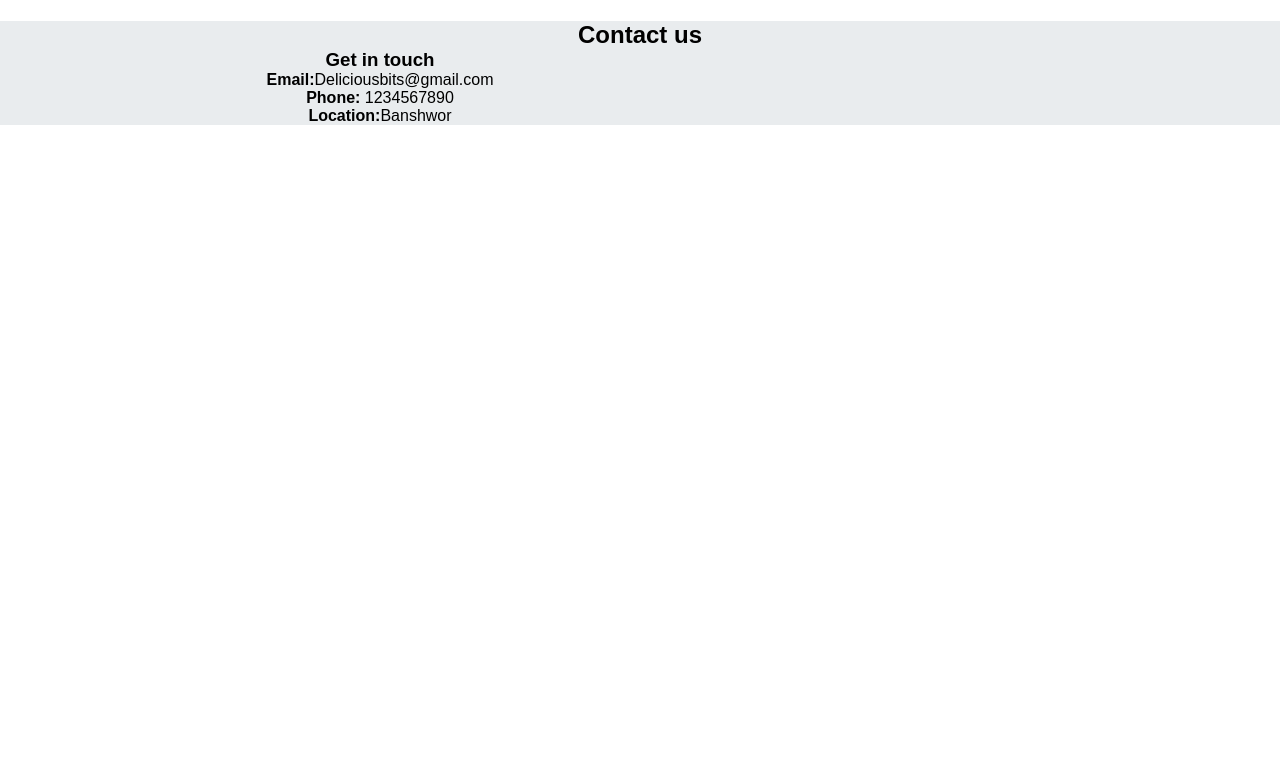
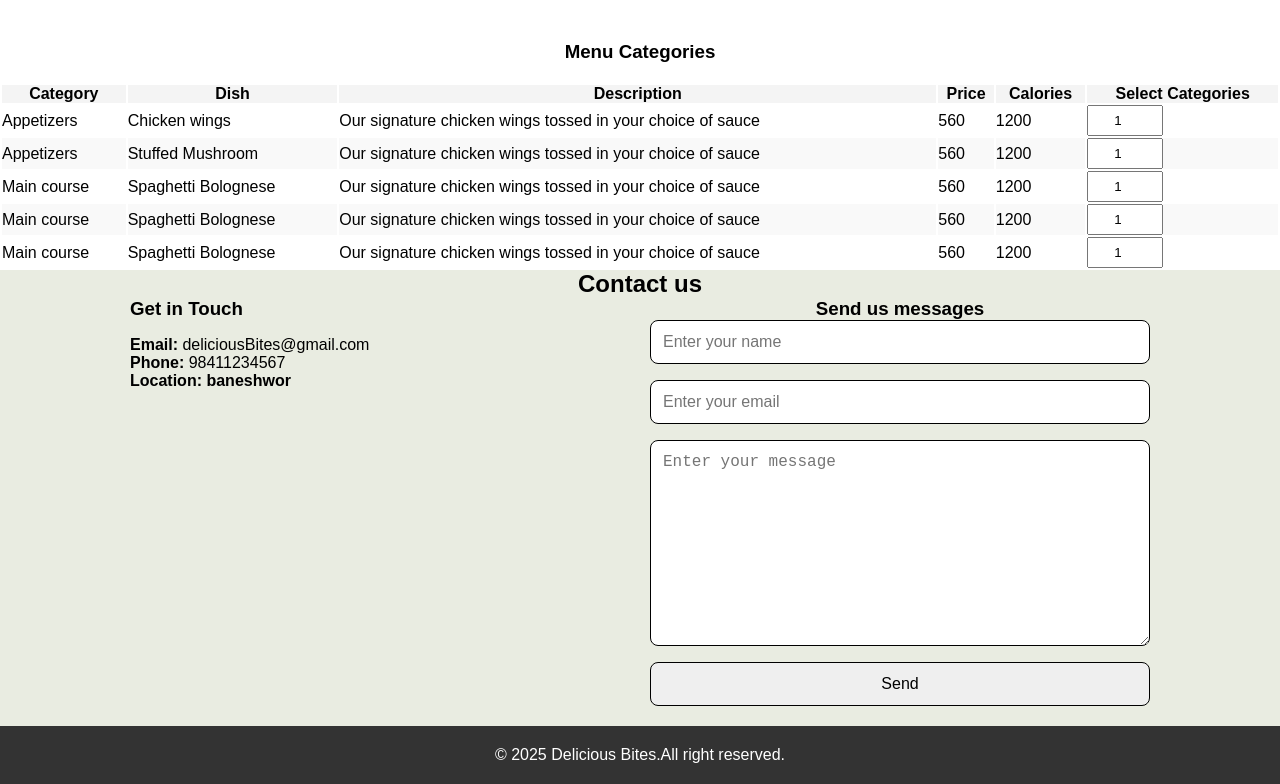
Before and after one commit to sumankarki04/Food-Web, a plain HTML site: page NON CREDIT COURSE/HTML CSS JS/food/index.html in a window 1280 px wide. Shown: the part 2102-2886 px from the top of the page. Before the commit the page ends 2227 px from the top, so only its background shows below. Drawn offline with Linux system fonts and the light colour scheme.

Commit message:
Add updated HTML-CSS-JS project code

```diff
--- a/NON CREDIT COURSE/HTML CSS JS/food/index.html
+++ b/NON CREDIT COURSE/HTML CSS JS/food/index.html
@@ -1,3 +1,4 @@
+
 <!DOCTYPE html>
 <html lang="en">
 <head>
@@ -92,39 +93,94 @@ text-align: center;
 margin-bottom: 20px;
         }
         .about-section{
-            display: flex;
+            display:flex;
             flex-wrap: wrap;
             justify-content: center;
             align-items: center;
-
         }
         .about-text,.about-image{
-            flex: 1;
+            flex:1;
             max-width: 600px;
-            min-width: 280;
+            min-width: 280px;
             padding: 20px;
         }
+.about-text h2{
+    margin-bottom: 20px;
+}
+.about-section p{
+    margin-bottom: 14px;
+}
+
         .about-image img{
-            width: 100%;
-        }
-        .about-text h2{
-            margin-bottom: 20px;
-
+            width:100%;
         }
         .contact-section{
-            background-color: #e9ecee;
+            background-color: #e9ece1;
             text-align: center;
         }
         .contact-container{
-            display: flex;
+            display:flex;
             flex-wrap: wrap;
             justify-content: center;
-            gap: 20px;
+            gap:20px;
+            padding-bottom: 20px;
         }
-        .contact-detail,.contact-form{
-            flex: 1;
+        .contact-details, .contact-form{
+            flex:1;
             max-width: 500px;
         }
+        .contact-details{
+           text-align: left;
+        }
+        .contact-details h3{
+            margin-bottom: 16px;
+        }
+        .contact-form form{
+            display: flex;
+            flex-direction: column;
+            gap:16px;
+        }
+        .contact-form input, .contact-form textarea, .contact-form button{
+            padding: 12px;
+            border: 1px solid black;
+            border-radius: 8px;
+            font-size: 16px;
+        }
+        .contact-section h2{
+            padding-top: 10px 0;
+        }
+        .table-section h3 {
+            text-align: center;
+            padding: 20px 0;
+        }
+        .menu-table{
+            width: 100%;
+        };
+        .menu-table th, .menu-table td{
+            border:1px solid #ddd;
+            padding: 10px;
+            text-align: left;
+        }
+        .menu-table th {
+            background-color: #f4f4f4;
+        }
+        .menu-table tr:nth-child(even){
+            background-color: #f9f9f9;
+        }
+        .menu-table tr:hover{
+            background-color: #f1f1f1;
+        }
+        .menu-table input[type="number"]{
+            padding: 6px;
+            width:60px;
+            text-align: center;
+        }
+        footer{
+            background: #333;
+            color:#fff;
+            text-align: center;
+            padding:20px 10px;
+;        }
     </style>
 </head>
 <body>
@@ -194,18 +250,90 @@ margin-bottom: 20px;
         </div>
 
     </section>
+    <section class="table-section">
+        <h3>Menu Categories</h3>
+        <table class="menu-table">
+            <thead>
+                <tr>
+                    <th>Category</th>
+                    <th>Dish</th>
+                    <th>Description</th>
+                    <th>Price</th>
+                    <th>Calories</th>
+                    <th>Select Categories</th>
+                </tr>
+            </thead>
+            <tbody>
+                <tr>
+                    <td>Appetizers</td>
+                    <td>Chicken wings</td>
+                    <td>Our signature chicken wings tossed in your choice of sauce</td>
+                    <td>560</td>
+                    <td>1200</td>
+                    <td><input type="number" name="quantity" value="1" min="1"></td>
+                </tr>
+                <tr>
+                    <td>Appetizers</td>
+                    <td>Stuffed Mushroom</td>
+                    <td>Our signature chicken wings tossed in your choice of sauce</td>
+                    <td>560</td>
+                    <td>1200</td>
+                    <td><input type="number" name="quantity" value="1" min="1"></td>
+                </tr>
+                <tr>
+                    <td>Main course</td>
+                    <td>Spaghetti Bolognese</td>
+                    <td>Our signature chicken wings tossed in your choice of sauce</td>
+                    <td>560</td>
+                    <td>1200</td>
+                    <td><input type="number" name="quantity" value="1" min="1"></td>
+                </tr>
+                <tr>
+                    <td>Main course</td>
+                    <td>Spaghetti Bolognese</td>
+                    <td>Our signature chicken wings tossed in your choice of sauce</td>
+                    <td>560</td>
+                    <td>1200</td>
+                    <td><input type="number" name="quantity" value="1" min="1"></td>
+                </tr>
+                <tr>
+                    <td>Main course</td>
+                    <td>Spaghetti Bolognese</td>
+                    <td>Our signature chicken wings tossed in your choice of sauce</td>
+                    <td>560</td>
+                    <td>1200</td>
+                    <td><input type="number" name="quantity" value="1" min="1"></td>
+                </tr>
+            </tbody>
+        </table>
+
+    </section>
     <section class="contact-section">
         <h2>Contact us</h2>
         <div class="contact-container">
-         <div class="contact-details">
-            <h3>Get in touch</h3>
-            <p><strong>Email:</strong>Deliciousbits@gmail.com</p>
-            <p><strong>Phone:</strong> 1234567890</p>
-            <p><strong>Location:</strong>Banshwor</p>
-         </div>
-         <div class="contact-form"></div>
+            <div class="contact-details">
+                <h3>Get in Touch</h3>
+                <p><strong>Email:</strong> deliciousBites@gmail.com</p>
+                <p><strong>Phone:</strong> 98411234567</p>
+                <p><strong>Location: baneshwor</strong></p>
+            </div>
+            <div class="contact-form">
+                <h3> Send us messages</h3>
+                <form>
+                    <input type="text" name="name" placeholder="Enter your name"
+                    required>
+                    <input type="email" name="email" placeholder="Enter your email"
+                    required>
+                    <textarea name="message" placeholder="Enter your message"
+                    rows="10" cols="40" required></textarea>
+                    <button type="submit">Send</button>
+                </form>
+            </div>
         </div>
     </section>
+    <footer>
+        <p>&copy; 2025 Delicious Bites.All right reserved. </p>
+    </footer>
 
 </body>
 </html>
```
